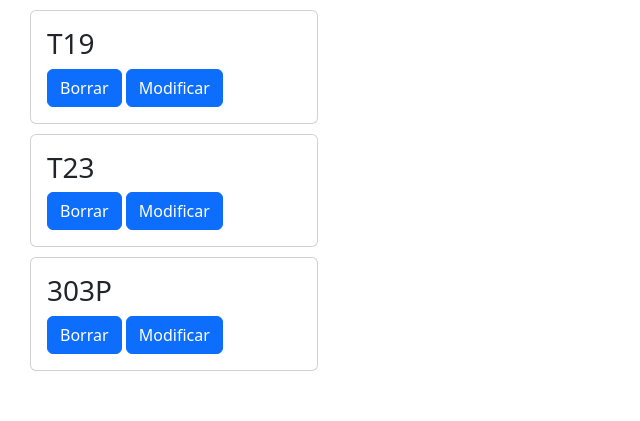
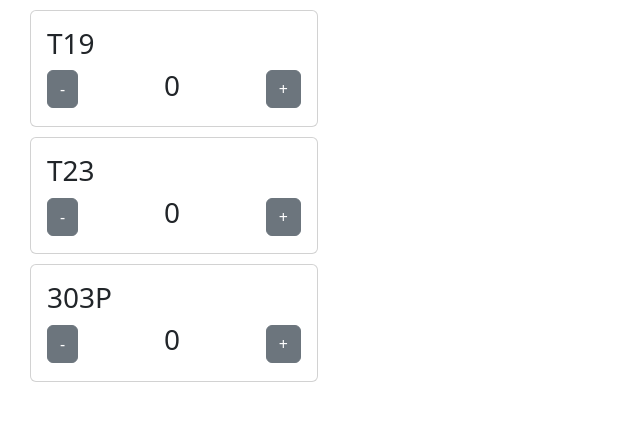
Before and after one commit to LucasMichalko/AnuraCamionetas, a Django app: page /Stock_Camionetas/1 in a window 1280 px wide. Shown: the part 56-477 px from the top of the page, without its empty margins (0-640 px from the left). Run offline with Django 3.2, Linux system fonts and the light colour scheme; data comes from the database, SQL or seed files in the repository; both versions use the stored data as it was after the commit.

Commit message:
Cambios random

```diff
--- a/camionetas/models.py
+++ b/camionetas/models.py
@@ -4,7 +4,7 @@ class Objetos_Camionetas (models.Model):
     id_Objetos = models.AutoField(primary_key=True)
     name = models.CharField(max_length=30)
     camioneta_ID_Producto = models.IntegerField()
-    cantidad = models.FloatField(default=0)
+    cantidad = models.IntegerField(default=0)
 
 class Camionetas (models.Model):
     id_Camionetas = models.AutoField(primary_key=True)
--- a/templates/Alta_Productos.html
+++ b/templates/Alta_Productos.html
@@ -6,7 +6,7 @@
         {% csrf_token %}
         <p>Nombre: <input type="text" name="name"></p>
 
-         <input type="submit" value="Crear Camioneta">
+         <input type="submit" value="Crear Stock">
     </form>
    {% for Listar_stock in Listar_stock %}
                 <div class="card" style="width: 18rem; margin-left: 30px; margin-top:10px">
--- a/templates/Stock_Camionetas.html
+++ b/templates/Stock_Camionetas.html
@@ -5,14 +5,17 @@
 
 {% for Listar_stock in Listar_stock %}
                 {% if Listar_stock.camioneta_ID_Producto == ID_camio %}
-                <div class="card" style="width: 18rem; margin-left: 30px; margin-top:10px">
-                    <div class="card-body">
+                <div class="card" style="width: 18rem; margin-left: 30px; margin-top: 10px;">
+                  <div class="card-body">
                       <h3 class="card-title">{{Listar_stock.name}}</h3>
+                      <div class="d-flex align-items-center justify-content-between">
+                          <a href="#" class="btn btn-secondary">-</a>
+                          <h3 class="card-title">{{Listar_stock.cantidad}}</h3>
+                          <a href="#" class="btn btn-secondary">+</a>
+                      </div>
+                  </div>
+              </div>
 
-                      <a href="#" class="btn btn-primary">Borrar</a>
-                      <a href="#" class="btn btn-primary">Modificar</a>
-                    </div>
-                  </div>
                {% endif %}
   {% endfor %}
 {% endblock %}
--- a/templates/abm_camionetas.html
+++ b/templates/abm_camionetas.html
@@ -1,7 +1,7 @@
 {% extends "index.html" %}
 
 {% block index %}
-<a class="btn btn-primary" href="/Create_camionetas" role="button">Link</a>
+<a class="btn btn-primary" href="/Create_camionetas" role="button">Crear Camionetas</a>
 
         {% for Listar_camionetas in Listar_camionetas %}
                 <div class="card" style="width: 18rem; margin-left: 30px; margin-top:10px">
```
Also changed, not shown: camionetas/migrations/0001_initial.py, db.sqlite3.
